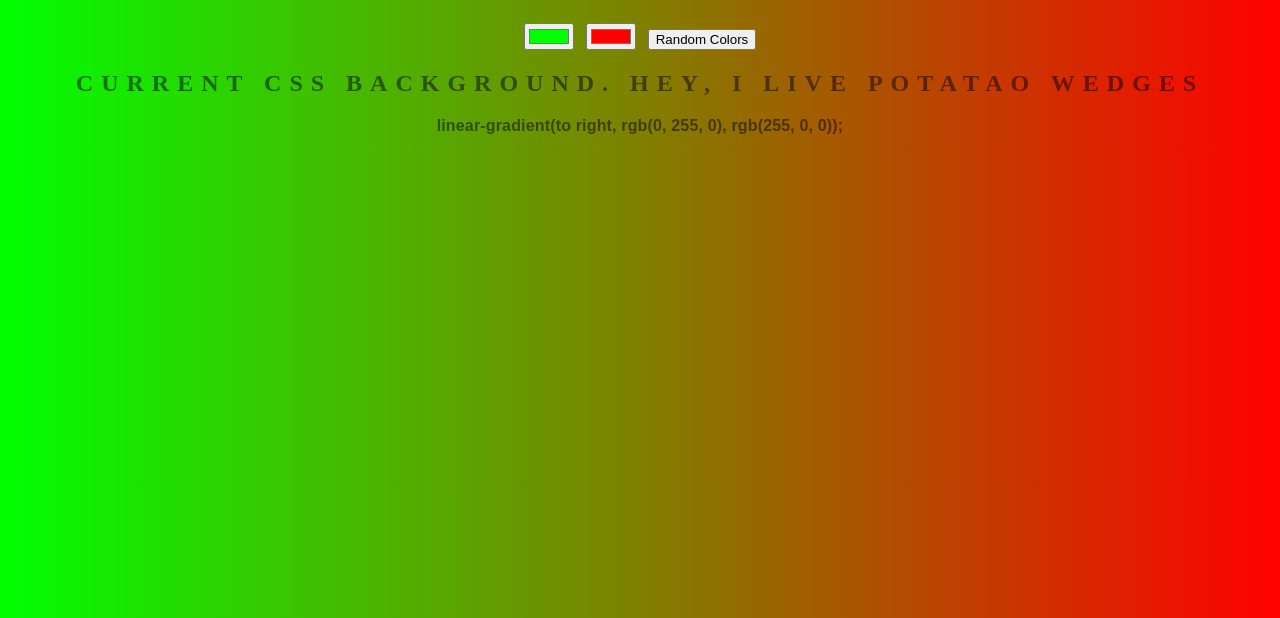
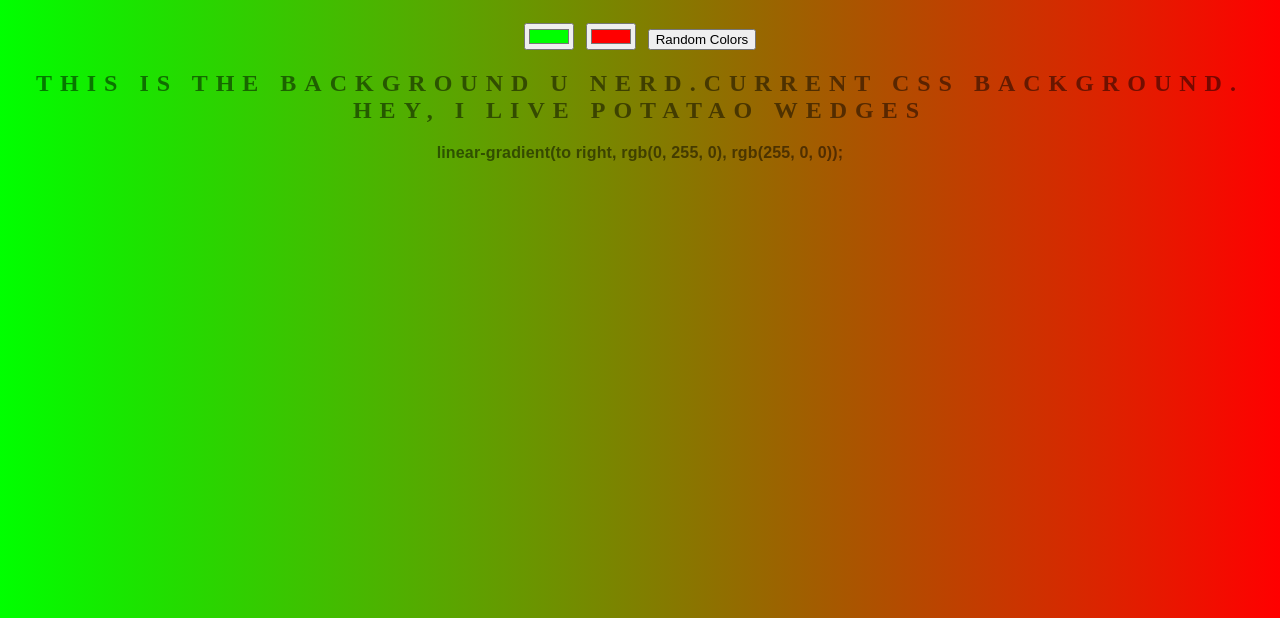
Before and after one commit to moabz49/background-generator, a plain HTML site: page index.html in a window 1280 px wide. Shown: the part 182-800 px from the top of the page. Drawn offline with Linux system fonts and the light colour scheme.

Commit message:
Changing Header AGAINgit add.

```diff
--- a/index.html
+++ b/index.html
@@ -10,7 +10,7 @@
       <input class="color1" type="color" value="#00ff00">
       <input class="color2" type="color" value="#ff0000">
       <button id="random-btn">Random Colors</button>
-      <h2>Current CSS Background. Hey, i live potatao wedges</h2>
+      <h2>This is the background u nerd.Current CSS Background. Hey, i live potatao wedges</h2>
       <h3></h3>
       <script type="text/javascript" src="script.js">
 
```
